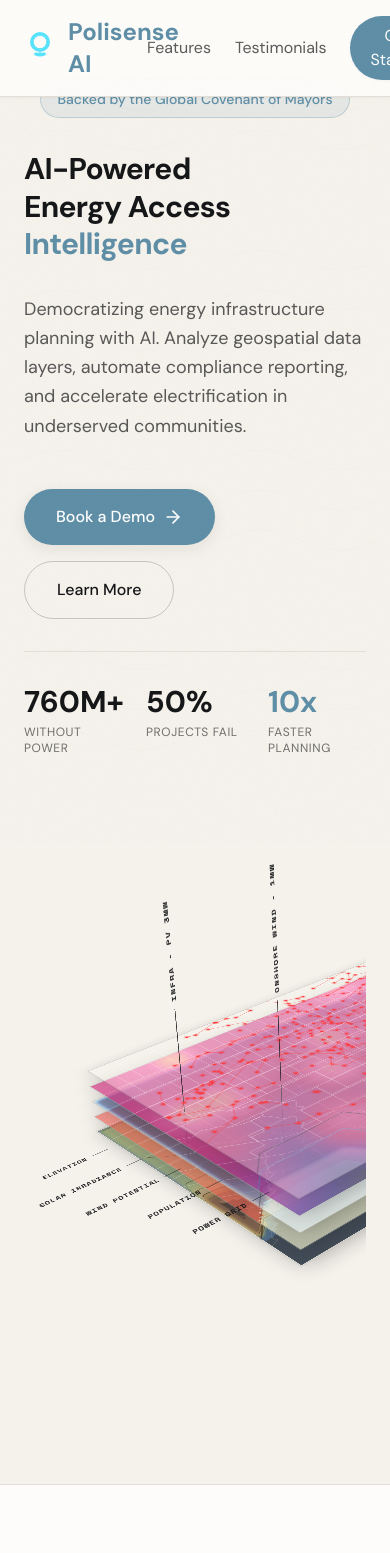
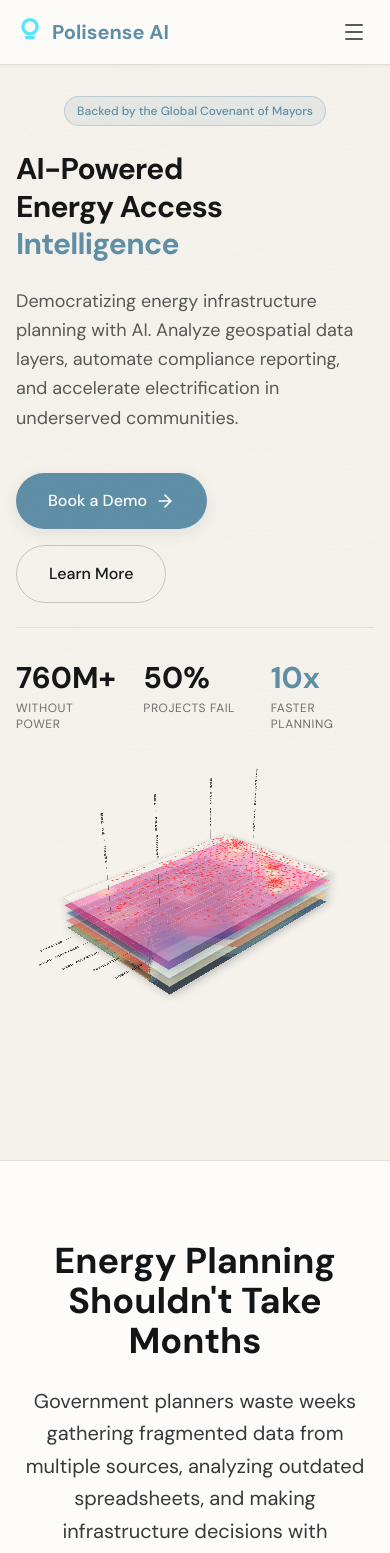
Before and after one commit to brunogaldos/polisense.AI, a Next.js app: page / in a window 390 px wide. Shown: the top 1553 px of the page. Built offline with nearby package versions, Linux system fonts and the light colour scheme; no server answers.

Commit message:
Mobile adaptation: responsive nav hamburger menu and scaled visualization

```diff
--- a/app/page.tsx
+++ b/app/page.tsx
@@ -1,12 +1,13 @@
 'use client'
 
 import { useState } from 'react'
-import { motion } from 'framer-motion'
-import { ArrowRight, Zap, Globe, TrendingUp, Shield } from 'lucide-react'
+import { motion, AnimatePresence } from 'framer-motion'
+import { ArrowRight, Zap, Globe, TrendingUp, Shield, Menu, X } from 'lucide-react'
 import BookDemoModal from '@/components/BookDemoModal'
 
 export default function Home() {
   const [isModalOpen, setIsModalOpen] = useState(false)
+  const [isMobileMenuOpen, setIsMobileMenuOpen] = useState(false)
   return (
     <div className="min-h-screen bg-[#F5F2EC]">
       {/* Navigation */}
@@ -16,14 +17,16 @@ export default function Home() {
         transition={{ duration: 0.2 }}
         className="fixed top-0 w-full bg-[#FDFCFA]/95 backdrop-blur-md border-b border-[#E3DED6] z-50 shadow-sm"
       >
-        <div className="max-w-7xl mx-auto px-6 py-4 flex items-center justify-between">
-          <div className="flex items-center gap-3">
-            <img src={`${process.env.NEXT_PUBLIC_BASE_PATH ?? ''}/polisense_logo.svg`} alt="Polisense AI" className="h-8 w-8" />
-            <div className="text-2xl font-bold text-[#5E8EA6]">
+        <div className="max-w-7xl mx-auto px-4 sm:px-6 py-3 sm:py-4 flex items-center justify-between">
+          <div className="flex items-center gap-2 sm:gap-3">
+            <img src={`${process.env.NEXT_PUBLIC_BASE_PATH ?? ''}/polisense_logo.svg`} alt="Polisense AI" className="h-7 w-7 sm:h-8 sm:w-8" />
+            <div className="text-xl sm:text-2xl font-bold text-[#5E8EA6]">
               Polisense AI
             </div>
           </div>
-          <div className="flex items-center gap-6">
+
+          {/* Desktop nav links */}
+          <div className="hidden md:flex items-center gap-6">
             <a href="#features" className="text-[#141517]/70 hover:text-[#141517] transition-colors duration-200">
               Features
             </a>
@@ -37,18 +40,63 @@ export default function Home() {
               Get Started
             </button>
           </div>
+
+          {/* Mobile hamburger button */}
+          <button
+            onClick={() => setIsMobileMenuOpen(!isMobileMenuOpen)}
+            className="md:hidden p-2 text-[#141517]/70 hover:text-[#141517] transition-colors"
+            aria-label="Toggle menu"
+          >
+            {isMobileMenuOpen ? <X size={24} /> : <Menu size={24} />}
+          </button>
         </div>
+
+        {/* Mobile dropdown menu */}
+        <AnimatePresence>
+          {isMobileMenuOpen && (
+            <motion.div
+              initial={{ height: 0, opacity: 0 }}
+              animate={{ height: 'auto', opacity: 1 }}
+              exit={{ height: 0, opacity: 0 }}
+              transition={{ duration: 0.2 }}
+              className="md:hidden overflow-hidden border-t border-[#E3DED6]"
+            >
+              <div className="px-4 py-4 flex flex-col gap-4 bg-[#FDFCFA]/95">
+                <a
+                  href="#features"
+                  onClick={() => setIsMobileMenuOpen(false)}
+                  className="text-[#141517]/70 hover:text-[#141517] transition-colors duration-200 py-1"
+                >
+                  Features
+                </a>
+                <a
+                  href="#testimonials"
+                  onClick={() => setIsMobileMenuOpen(false)}
+                  className="text-[#141517]/70 hover:text-[#141517] transition-colors duration-200 py-1"
+                >
+                  Testimonials
+                </a>
+                <button
+                  onClick={() => { setIsModalOpen(true); setIsMobileMenuOpen(false); }}
+                  className="px-5 py-2 bg-[#5E8EA6] text-white rounded-full hover:bg-[#4A7185] transition-all duration-200 shadow-sm w-fit"
+                >
+                  Get Started
+                </button>
+              </div>
+            </motion.div>
+          )}
+        </AnimatePresence>
       </motion.nav>
 
       {/* Hero Section - Split Layout */}
       <section className="relative min-h-screen flex items-center">
-        <div className="max-w-7xl mx-auto px-6 py-20 grid lg:grid-cols-[2fr_3fr] gap-12 items-center w-full">
+        <div className="max-w-7xl mx-auto px-4 sm:px-6 py-24 sm:py-20 grid lg:grid-cols-[2fr_3fr] gap-8 sm:gap-12 items-center w-full">
           {/* Left: Content */}
           <motion.div
             initial={{ opacity: 0, x: -40 }}
             animate={{ opacity: 1, x: 0 }}
             transition={{ duration: 0.8 }}
-            className="space-y-8 z-10"
+            className="space-y-6 sm:space-y-8 z-10"
           >
             <motion.a
               href="https://www.globalcovenantofmayors.org/"
@@ -57,7 +105,7 @@ export default function Home() {
               initial={{ opacity: 0, scale: 0.9 }}
               animate={{ opacity: 1, scale: 1 }}
               transition={{ duration: 0.2, delay: 0.2 }}
-              className="block mx-auto w-fit px-4 py-2 bg-[#5E8EA6]/10 border border-[#5E8EA6]/30 rounded-full text-sm text-[#5E8EA6] font-medium hover:bg-[#5E8EA6]/20 transition-colors duration-200"
+              className="block mx-auto w-fit px-3 sm:px-4 py-1.5 sm:py-2 bg-[#5E8EA6]/10 border border-[#5E8EA6]/30 rounded-full text-xs sm:text-sm text-[#5E8EA6] font-medium hover:bg-[#5E8EA6]/20 transition-colors duration-200 text-center"
             >
               Backed by the Global Covenant of Mayors
             </motion.a>
@@ -124,17 +172,11 @@ export default function Home() {
             initial={{ opacity: 0, x: 40 }}
             animate={{ opacity: 1, x: 0 }}
             transition={{ duration: 0.6, delay: 0.3 }}
-            className="relative h-[600px] lg:h-[700px] overflow-hidden"
+            className="relative h-[300px] sm:h-[400px] md:h-[500px] lg:h-[700px] overflow-hidden"
           >
             <iframe
               src={`${process.env.NEXT_PUBLIC_BASE_PATH ?? ''}/master-visualization.html`}
-              className="border-0"
-              style={{
-                transform: 'scale(0.7)',
-                transformOrigin: 'top left',
-                width: '143%',
-                height: '143%'
-              }}
+              className="border-0 absolute top-0 left-0 origin-top-left scale-[0.35] w-[286%] h-[286%] sm:scale-[0.5] sm:w-[200%] sm:h-[200%] md:scale-[0.6] md:w-[167%] md:h-[167%] lg:scale-[0.7] lg:w-[143%] lg:h-[143%]"
               title="Texas Energy Infrastructure Visualization"
             />
           </motion.div>
```
